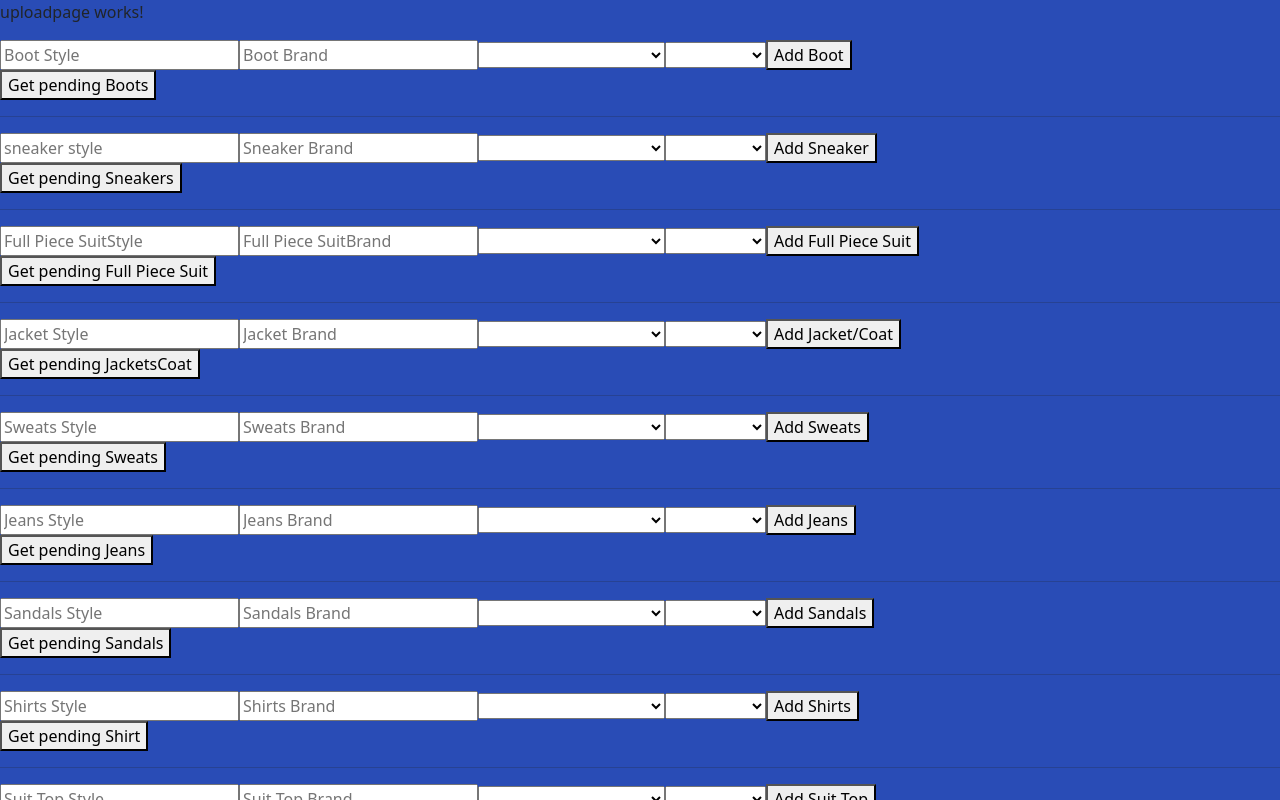
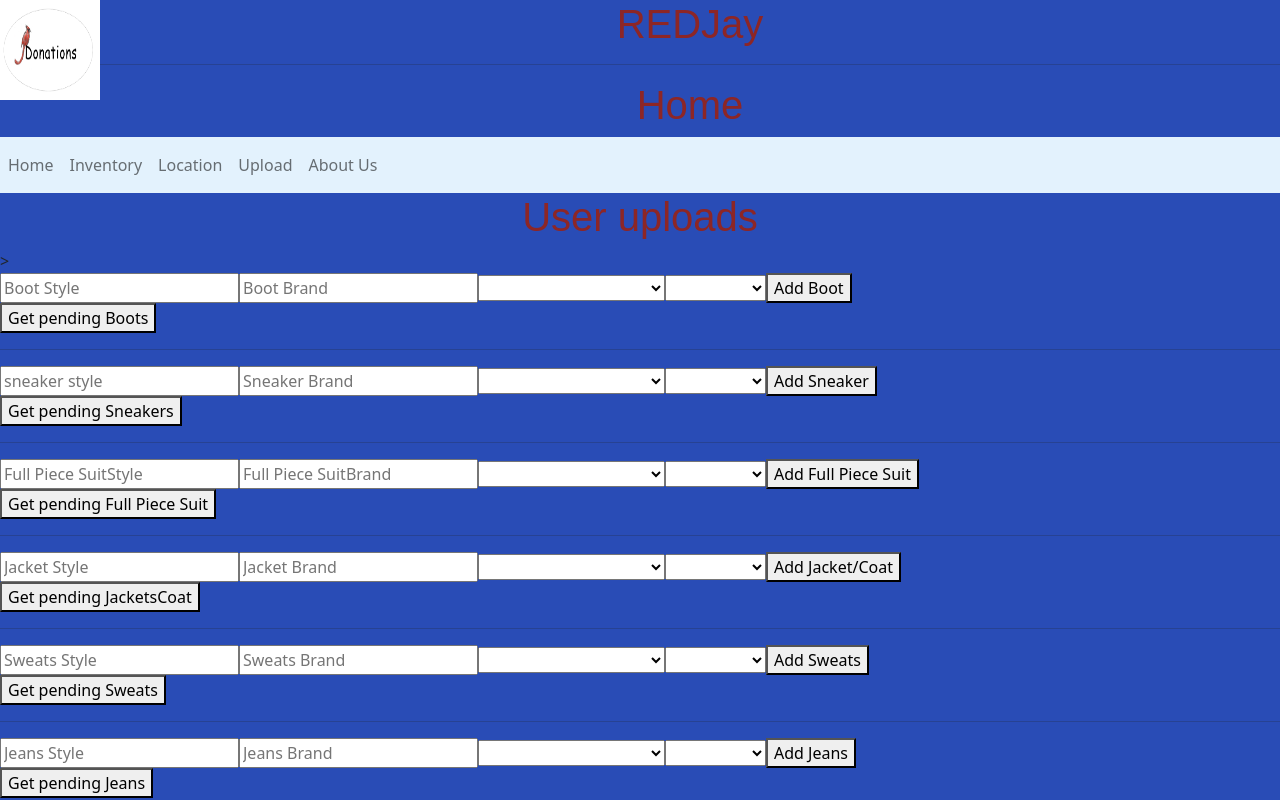
Before and after one commit to Blancas8851/REDJay, an Angular app in the folder REDJay/: page /Upload in a window 1280 px wide. Shown: the top 800 px of the page. Built offline with nearby package versions, Linux system fonts and the light colour scheme.

Commit message:
mostly done

```diff
--- a/REDJay/src/app/cat-bar/cat-bar.component.html
+++ b/REDJay/src/app/cat-bar/cat-bar.component.html
@@ -14,8 +14,8 @@
   <td>
     <button (click)="getAllShirts()"> Get Shirts </button>
   </td><td>
-    <button (click)="getAllShoes()"> Get Shoes </button>
-  </td><td>
+    <!-- <button (click)="getAllShoes()"> Get Shoes </button>
+  </td><td> -->
     <button (click)="getAllShorts()"> Get Shorts </button>
   </td><td>
     <button (click)="getAllSweats()"> Get Sweats </button>
@@ -47,10 +47,22 @@
   <tr *ngFor="let c of clothesData">
     <!-- the name of the json key of the key and value pair
     will be invoked by a dot operator below -->
-    <td> {{c.boots}}</td>
+    <td> {{c.brandName}}</td>
+    <td> {{c.styleName}}</td>
+    <td> {{c.sandalName}}</td>
+    <td> {{c.shortsBrand}}</td>
+    <td> {{c.jeanBrand}}</td>
+    <td> {{c.sweatsBrand}}</td>
+
     <td> {{c.bootname}}</td>
     <td> {{c.bootcondition}}</td>
     <td> {{c.bootsize}}</td>
+    <td> {{c.shortsStyle}}</td>
+    <td> {{c.bootName}}</td>
+    <td> {{c.sweatsStyle}}</td>
+    <td> {{c.sneakerName}}</td>
+    <td> {{c.jeanStyle}}</td>
+
   </tr>
 </table>
 
--- a/REDJay/src/app/cat-bar/cat-bar.component.ts
+++ b/REDJay/src/app/cat-bar/cat-bar.component.ts
@@ -24,6 +24,7 @@ export class CatBarComponent implements OnInit {
   getAllBoots() {
     this._http.get('https://localhost:7041/api/Inventory/List_of_Boots').subscribe( (result)=>{
       this.clothesData = result
+      return(result)
     } ) ;
   }
 
--- a/REDJay/src/app/nav-bar/nav-bar.component.html
+++ b/REDJay/src/app/nav-bar/nav-bar.component.html
@@ -16,16 +16,16 @@
       <li class="nav-item">
         <a class="nav-link" routerLink="/locale" href="javascript:alert('Location Clicked');">Location</a>
       </li>
-<<<<<<< HEAD
+
     <li class="nav-item">
-=======
+
       <li class="nav-item">
         <a class="nav-link" routerLink="/Upload" href="javascript:alert('Upload Clicked');">Upload</a>
       </li>
       <li class="nav-item">
         <!-- <a class="nav-link" routerLink="/login" href="javascript:alert('Login Clicked');">Login</a> -->
       </li>    <li class="nav-item">
->>>>>>> fa37eacb74fbf908f9d7411c848d8655c267a429
+
         <a class="nav-link" routerLink="/about" href="javascript:alert('About Us Clicked');">About Us</a>
       </li>
     </ul>
--- a/REDJay/src/app/uploadpage/uploadpage.component.html
+++ b/REDJay/src/app/uploadpage/uploadpage.component.html
@@ -1,4 +1,14 @@
-<p>uploadpage works!</p>
+<div class="header">
+    <img src="assets/pics/Redjay_Logo3.png" alt="logo"  />
+    <h1>REDJay</h1>
+</div>
+<hr/>
+<h1> Home </h1>
+
+<app-nav-bar></app-nav-bar>
+
+
+<h1> User uploads</h1>>
 
 <!-- <button (click)="getAllBoots()"> click me!</button>
 <p *ngFor="let c of customersData"> {{c.customerFirstName}} {{c.customerLastName}}</p> -->
@@ -342,7 +352,7 @@
 <button type="submit"> Add Tank Top</button>
 </form>
 <button id = "approve" (click)="getAllUserTankTop()"> Get pending Tanktop</button>
-<div *ngFor="let b of customersData10"> {{b.UploadStyle}} {{b.UploadBrand}}
+<div *ngFor="let b of customersData10"> {{b.styleName}} {{b.brandName}}
     <button id= "approve" (click) = "editUserTankTop(b.pkTankTopId)" >Approve</button>
 </div>
 <hr/>
```
Also changed, not shown: 8 other files (tests, documents, lock files or other folders).
